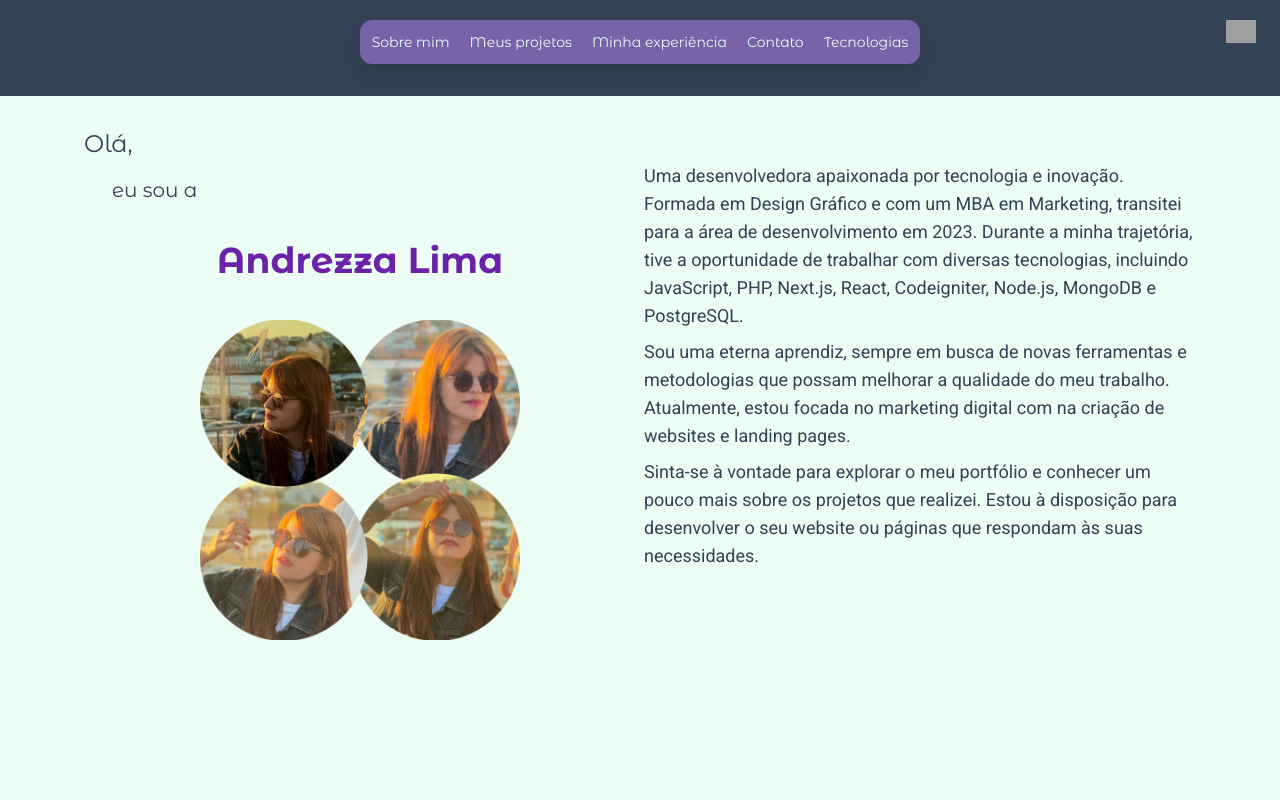
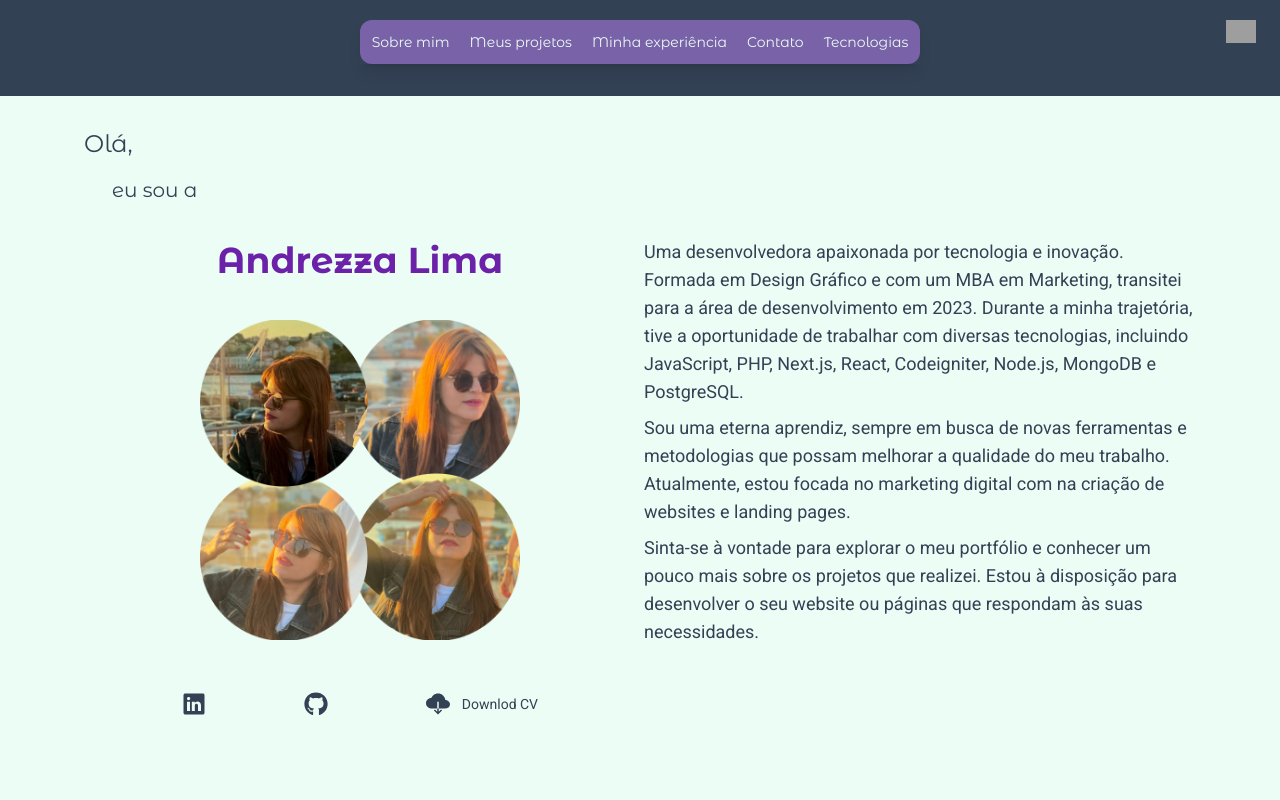
Before and after one commit to andrezzalima/site-portfolio, a Next.js app: page / in a window 1280 px wide. Shown: the top 800 px of the page. Built offline with nearby package versions, Linux system fonts and the light colour scheme; grey boxes are pictures that could not be loaded.

Commit message:
Update page.js
alteração da div linkedin, github e cv para herosection

```diff
--- a/app/page.js
+++ b/app/page.js
@@ -114,11 +114,7 @@ export default function Home() {
 
   return (
     <>
-      <Head>
-        <title>Portfólio - {t('name')}</title>
-        <meta name="description" content="Portfólio Andrezza Lima" />
-        <link rel="icon" href="/favicon.ico" />
-      </Head>
+
       {isLanguageLoaded ? (
         <section className={`flex flex-col md:min-h-screen md:max-w-screen bg-emerald-50 text-slate-700 ${roboto.className}`}>
 
@@ -200,10 +196,15 @@ export default function Home() {
                   <div className='w-full flex justify-center items-center py-5'>
                     <img src="/images/group1.png" className='w-72 md:w-80 h-72 md:h-80' style={{ objectFit: 'cover' }}></img>
                   </div>
+                  <div className="flex justify-evenly py-8">
+                    <a href='www.linkedin.com' target='_blank'><IoLogoLinkedin className='text-2xl' /></a>
+                    <a href='www.github.com/andrezzalima' target='_blank'><FaGithub className='text-2xl' /></a>
+                    <a href='/CV_Andrezza_Lima.pdf' download='CV_Andrezza-Lima.pdf' className='flex items-center'><IoCloudDownloadSharp className='mr-3 text-2xl' />Downlod CV</a>
+                  </div>
                 </div>
               </div>
               {/* div descrição */}
-              <div className='flex flex-col items-center justify-center w-full h-full md:w-1/2 text-sm mt-5 md:mt-0 p-1 mb-4'>
+              <div className='flex flex-col items-end justify-end w-full h-full md:w-1/2 text-sm mt-5 md:mt-16 p-1 mb-4'>
                 <div className='w-full mb-5'>
                   <p className='text-sm md:text-lg mb-2'>
                     {t('description-pt1')}
@@ -298,11 +299,7 @@ export default function Home() {
 
           {/* Rodapé */}
           <footer className={`bg-slate-700 text-emerald-50 p-5 flex flex-col items-center justify-center min-h-32 gap-5 ${montserrat.className}`}>
-            <div className="flex justify-evenly gap-10">
-              <a href='www.linkedin.com' target='_blank'><IoLogoLinkedin className='text-2xl' /></a>
-              <a href='www.github.com/andrezzalima' target='_blank'><FaGithub className='text-2xl' /></a>
-              <a href='/CV_Andrezza_Lima.pdf' download='CV_Andrezza-Lima.pdf' className='flex items-center'><IoCloudDownloadSharp className='mr-3 text-2xl' />Downlod CV</a>
-            </div>
+
             <div className='flex'>
               <p className='flex items-center text-center text-sm'>Copyright 2024. <FaRegCopyright className='mx-1' /> {t('copy')}.</p>
             </div>
```
